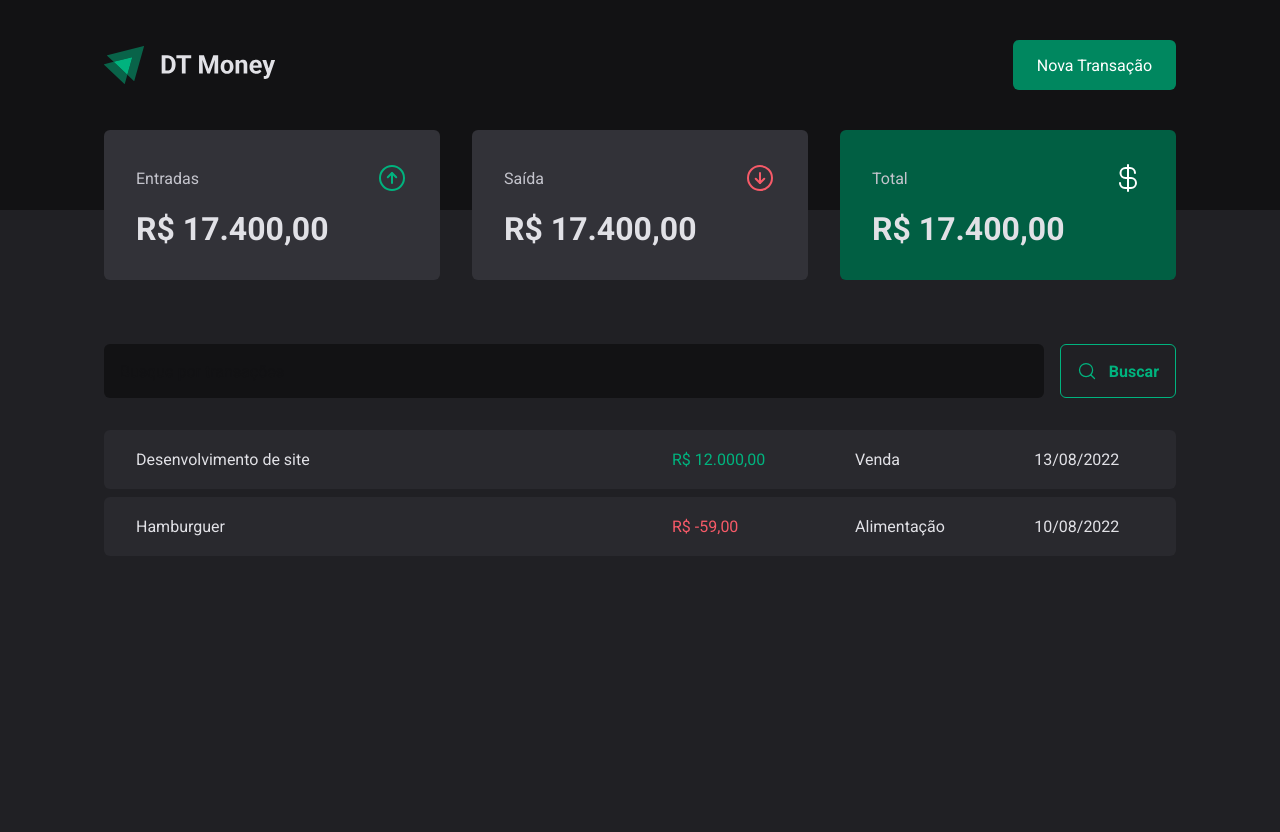
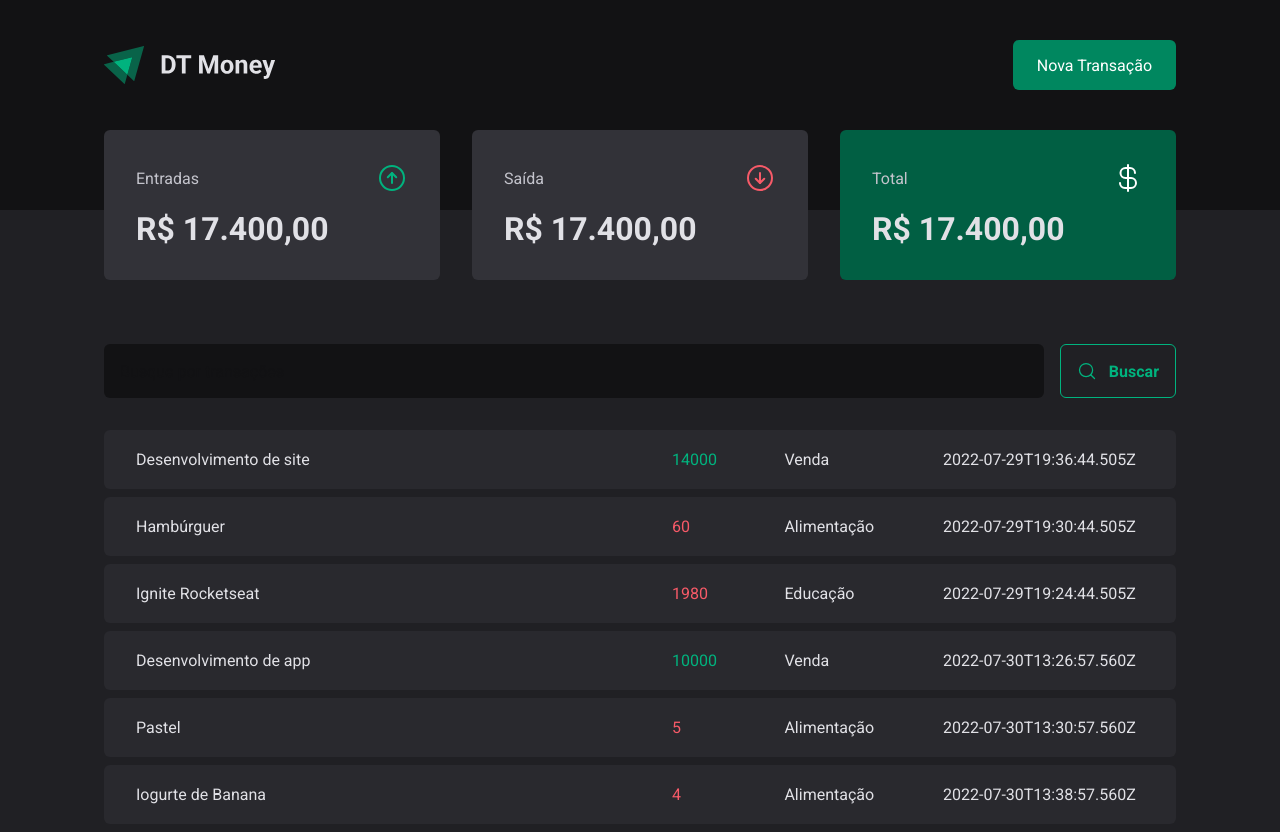
Before and after one commit to Jones-bass/DT-MoneyNew-, a React (Vite) app: page / in a window 1280 px wide. Before the commit the page ends 800 px from the top, so only its background shows below. Built offline with nearby package versions, Linux system fonts and the light colour scheme; data requests are answered from the project's data file.

Commit message:
JsonServer e Context

```diff
--- a/package.json
+++ b/package.json
@@ -5,6 +5,7 @@
   "type": "module",
   "scripts": {
     "dev": "vite",
+    "server": "json-server server.json -p 3333 -w -d 500",
     "build": "tsc && vite build",
     "preview": "vite preview"
   },
@@ -21,6 +22,7 @@
     "@types/react-dom": "^18.0.6",
     "@types/styled-components": "^5.1.26",
     "@vitejs/plugin-react": "^2.0.1",
+    "json-server": "^0.17.0",
     "typescript": "^4.6.4",
     "vite": "^3.0.7"
   }
--- /dev/null
+++ b/server.json
@@ -0,0 +1,52 @@
+{
+  "transactions": [
+    {
+      "id": 1,
+      "description": "Desenvolvimento de site",
+      "type": "income",
+      "category": "Venda",
+      "price": 14000,
+      "createdAt": "2022-07-29T19:36:44.505Z"
+    },
+    {
+      "id": 2,
+      "description": "Hambúrguer",
+      "type": "outcome",
+      "category": "Alimentação",
+      "price": 60,
+      "createdAt": "2022-07-29T19:30:44.505Z"
+    },
+    {
+      "id": 3,
+      "description": "Ignite Rocketseat",
+      "type": "outcome",
+      "category": "Educação",
+      "price": 1980,
+      "createdAt": "2022-07-29T19:24:44.505Z"
+    },
+    {
+      "description": "Desenvolvimento de app",
+      "price": 10000,
+      "category": "Venda",
+      "type": "income",
+      "createdAt": "2022-07-30T13:26:57.560Z",
+      "id": 4
+    },
+    {
+      "description": "Pastel",
+      "price": 5,
+      "category": "Alimentação",
+      "type": "outcome",
+      "createdAt": "2022-07-30T13:30:57.560Z",
+      "id": 5
+    },
+    {
+      "description": "Iogurte de Banana",
+      "price": 4,
+      "category": "Alimentação",
+      "type": "outcome",
+      "createdAt": "2022-07-30T13:38:57.560Z",
+      "id": 6
+    }
+  ]
+}
--- a/src/App.tsx
+++ b/src/App.tsx
@@ -1,13 +1,17 @@
 import { ThemeProvider } from "styled-components";
+import { TransactionsProvider } from "./contexts/TransactionsContext";
 import { Transaction } from "./pages/Transactions";
 import { GlobalStyle } from "./styles/global";
 import { defaultTheme } from "./styles/themes/default";
 
 export function App() {
-  return(
+  return (
     <ThemeProvider theme={defaultTheme}>
-      <GlobalStyle/>
-     <Transaction/>
+      <GlobalStyle />
+
+      <TransactionsProvider>
+        <Transaction />
+      </TransactionsProvider>
     </ThemeProvider>
-  )
+  );
 }
--- /dev/null
+++ b/src/contexts/TransactionsContext.tsx
@@ -0,0 +1,41 @@
+import { createContext, ReactNode, useEffect, useState } from "react";
+
+interface TransactionsProps {
+  id: number;
+  description: string;
+  type: "income" | "outcome";
+  price: number;
+  category: string;
+  createdAt: string;
+}
+
+interface TransactionContextType {
+  transactions: TransactionsProps[];
+}
+
+interface TransactionsProviderProps {
+  children: ReactNode;
+}
+
+export const TransactionsContext = createContext({} as TransactionContextType);
+
+export function TransactionsProvider({ children }: TransactionsProviderProps) {
+  const [transactions, setTransactions] = useState<TransactionsProps[]>([]);
+
+  async function loadTransactions() {
+    const response = await fetch("http://localhost:3333/transactions");
+    const data = await response.json();
+
+    setTransactions(data);
+  }
+
+  useEffect(() => {
+    loadTransactions();
+  }, []);
+
+  return (
+    <TransactionsContext.Provider value={{ transactions }}>
+      {children}
+    </TransactionsContext.Provider>
+  );
+}
--- a/src/pages/Transactions/index.tsx
+++ b/src/pages/Transactions/index.tsx
@@ -1,41 +1,43 @@
+import { useContext } from "react";
 import { Header } from "../../components/Header";
 import { Summary } from "../../components/Summary";
+import { TransactionsContext } from "../../contexts/TransactionsContext";
 import { SearchForm } from "./components/SearchForm";
-import { PriceHighLight, TransactionContainer, TransactionTable } from "./styles";
+import {
+  PriceHighLight,
+  TransactionContainer,
+  TransactionTable,
+} from "./styles";
 
 
 export function Transaction() {
-  return (
+  const { transactions } = useContext(TransactionsContext);
+    return (
     <div>
       <Header />
       <Summary />
 
       <TransactionContainer>
-        <SearchForm/>
+        <SearchForm />
         <TransactionTable>
           <tbody>
-            <tr>
-              <td width="50%">Desenvolvimento de site</td>
-              <td>
-                <PriceHighLight variant="income">
-                R$ 12.000,00
-              </PriceHighLight></td>
-              <td>Venda</td>
-              <td>13/08/2022</td>
-            </tr>
-            <tr>
-              <td width="50%">Hamburguer</td>
-              <td>
-                <PriceHighLight variant="outcome">
-                  R$ -59,00
-                </PriceHighLight>
-              </td>
-              <td>Alimentação</td>
-              <td>10/08/2022</td>
-            </tr>
+            {transactions.map((transaction) => {
+              return (
+                <tr key={transaction.id}>
+                  <td width="50%">{transaction.description}</td>
+                  <td>
+                    <PriceHighLight variant={transaction.type}>
+                      {transaction.price}
+                    </PriceHighLight>
+                  </td>
+                  <td>{transaction.category}</td>
+                  <td>{transaction.createdAt}</td>
+                </tr>
+              );
+            })}
           </tbody>
         </TransactionTable>
       </TransactionContainer>
     </div>
-  )
+  );
 }
```
Also changed, not shown: 1 other file (tests, documents, lock files or other folders).
